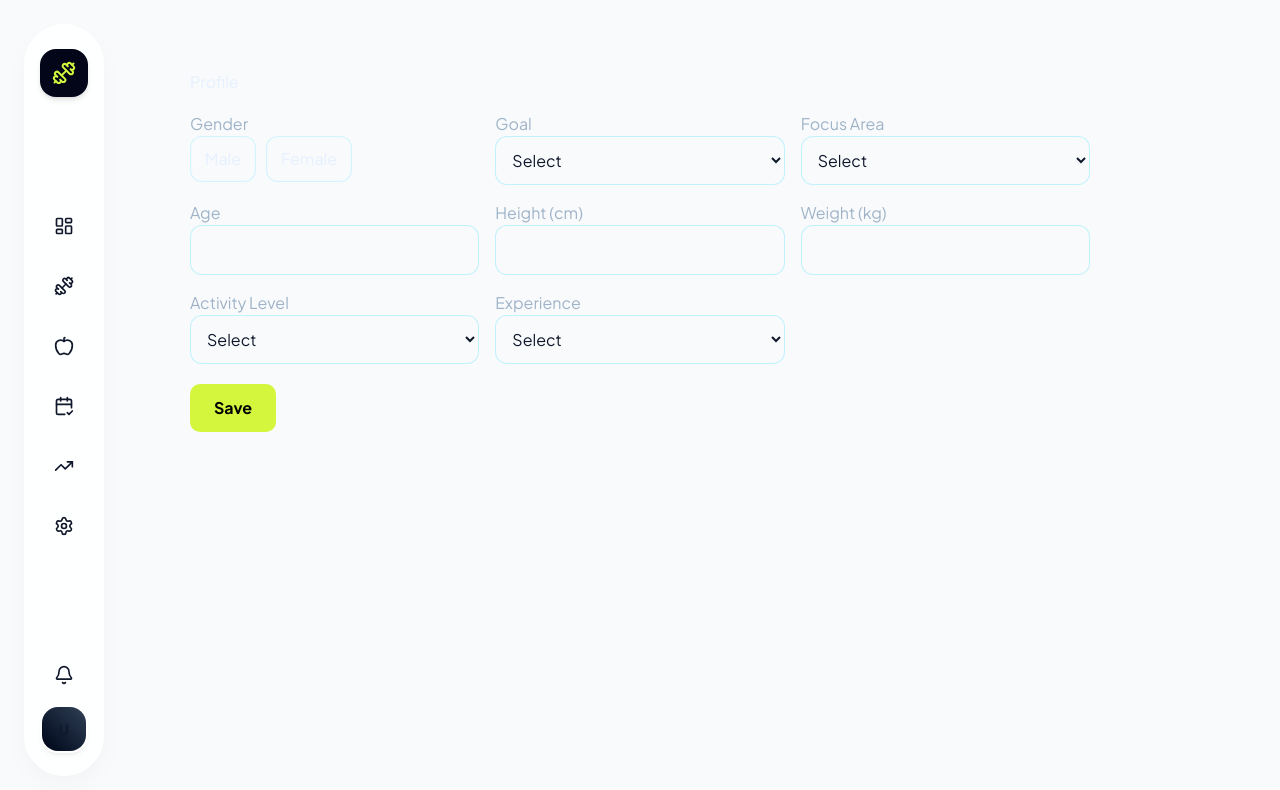
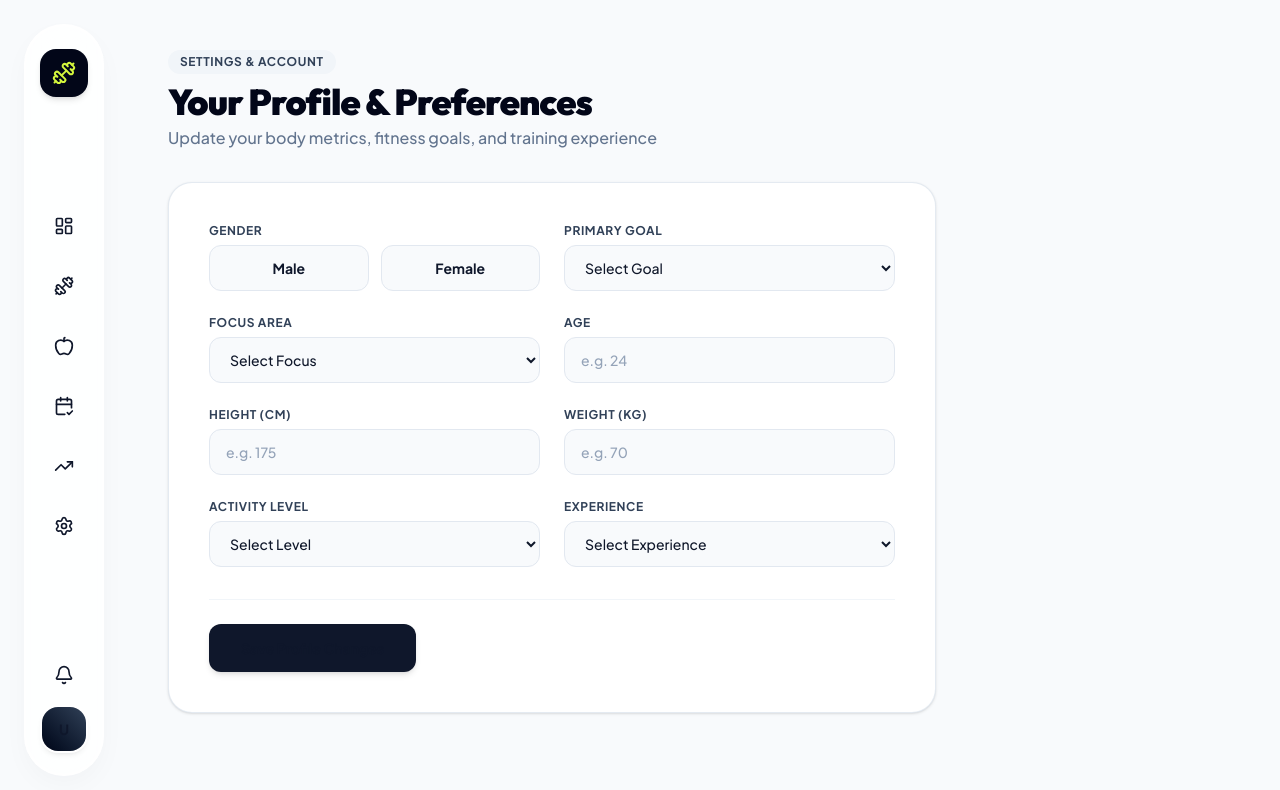
Before and after one commit to Zain1098/Fitness-Web-Frontend, a React (Vite) app: page /profile in a window 1280 px wide. Shown: the top 790 px of the page. Built offline with nearby package versions, Linux system fonts and the light colour scheme.

Commit message:
feat(ui): harmonize Profile page with modern dashboard design tokens

```diff
--- a/src/pages/Profile.jsx
+++ b/src/pages/Profile.jsx
@@ -26,80 +26,166 @@ export default function Profile(){
   }
   const set = (k,v)=> setPrefs(p=>({ ...p, [k]: v }))
   return (
-    <>
+    <div className="min-h-screen bg-[#F8FAFC] pb-24 selection:bg-[#D4F63D] selection:text-slate-900">
       <DashboardNavbar />
-      <section style={{ padding:'70px 0' }}>
-        <div className="container" style={{ maxWidth: '900px', margin: '0 auto' }}>
-          <h2 style={{ color:'#e6f0ff' }}>Profile</h2>
-          <div style={{ display:'grid', gap:'16px', gridTemplateColumns:'repeat(auto-fit, minmax(220px, 1fr))', marginTop:'18px' }}>
+
+      <main className="lg:pl-32 pt-8 sm:pt-12 px-4 sm:px-8 max-w-[1200px] mx-auto">
+        {/* Header */}
+        <div className="mb-8">
+          <div className="inline-flex items-center gap-2 px-3 py-1 rounded-full bg-slate-100 text-slate-700 text-xs font-bold uppercase tracking-wider mb-2">
+            Settings & Account
+          </div>
+          <h1 className="text-3xl sm:text-4xl font-black text-slate-950 tracking-tight font-['Outfit']">
+            Your Profile & Preferences
+          </h1>
+          <p className="text-sm sm:text-base text-slate-500 font-medium mt-1">
+            Update your body metrics, fitness goals, and training experience
+          </p>
+        </div>
+
+        {/* Profile Card */}
+        <div className="bg-white rounded-3xl p-6 sm:p-10 border border-slate-200/90 shadow-sm max-w-3xl">
+          <div className="grid grid-cols-1 sm:grid-cols-2 gap-6">
             <Field label="Gender">
-              <div style={{ display:'flex', gap:'10px' }}>
-                <button className={`ff-choice${prefs.gender==='male'?' active':''}`} onClick={()=>set('gender','male')}>Male</button>
-                <button className={`ff-choice${prefs.gender==='female'?' active':''}`} onClick={()=>set('gender','female')}>Female</button>
+              <div className="flex gap-3">
+                <button
+                  type="button"
+                  className={`flex-1 py-3 px-4 rounded-xl font-bold text-sm border transition-all ${
+                    prefs.gender === 'male'
+                      ? 'bg-slate-900 text-[#D4F63D] border-slate-900 shadow-sm'
+                      : 'bg-slate-50 text-slate-700 border-slate-200 hover:bg-slate-100'
+                  }`}
+                  onClick={() => set('gender', 'male')}
+                >
+                  Male
+                </button>
+                <button
+                  type="button"
+                  className={`flex-1 py-3 px-4 rounded-xl font-bold text-sm border transition-all ${
+                    prefs.gender === 'female'
+                      ? 'bg-slate-900 text-[#D4F63D] border-slate-900 shadow-sm'
+                      : 'bg-slate-50 text-slate-700 border-slate-200 hover:bg-slate-100'
+                  }`}
+                  onClick={() => set('gender', 'female')}
+                >
+                  Female
+                </button>
               </div>
             </Field>
-            <Field label="Goal">
-              <select value={prefs.goal||''} onChange={(e)=>set('goal', e.target.value)} className="ff-input">
-                <option value="">Select</option>
+
+            <Field label="Primary Goal">
+              <select
+                value={prefs.goal || ''}
+                onChange={(e) => set('goal', e.target.value)}
+                className="w-full px-4 py-3 bg-slate-50 border border-slate-200 rounded-xl text-slate-900 font-medium text-sm focus:outline-none focus:ring-2 focus:ring-slate-900/10 focus:border-slate-400"
+              >
+                <option value="">Select Goal</option>
                 <option value="lose_weight">Lose Weight</option>
                 <option value="build_muscle">Build Muscle</option>
-                <option value="get_fit">Get Fit</option>
+                <option value="get_fit">Get Fit & Tone</option>
               </select>
             </Field>
+
             <Field label="Focus Area">
-              <select value={prefs.focusArea||''} onChange={(e)=>set('focusArea', e.target.value)} className="ff-input">
-                <option value="">Select</option>
+              <select
+                value={prefs.focusArea || ''}
+                onChange={(e) => set('focusArea', e.target.value)}
+                className="w-full px-4 py-3 bg-slate-50 border border-slate-200 rounded-xl text-slate-900 font-medium text-sm focus:outline-none focus:ring-2 focus:ring-slate-900/10 focus:border-slate-400"
+              >
+                <option value="">Select Focus</option>
                 <option value="full_body">Full Body</option>
                 <option value="upper_body">Upper Body</option>
                 <option value="lower_body">Lower Body</option>
               </select>
             </Field>
+
             <Field label="Age">
-              <input type="number" value={prefs.age||''} onChange={(e)=>set('age', Number(e.target.value))} className="ff-input" min="12" max="100" />
+              <input
+                type="number"
+                value={prefs.age || ''}
+                onChange={(e) => set('age', Number(e.target.value))}
+                className="w-full px-4 py-3 bg-slate-50 border border-slate-200 rounded-xl text-slate-900 font-medium text-sm focus:outline-none focus:ring-2 focus:ring-slate-900/10 focus:border-slate-400"
+                min="12"
+                max="100"
+                placeholder="e.g. 24"
+              />
             </Field>
+
             <Field label="Height (cm)">
-              <input type="number" value={prefs.heightCm||''} onChange={(e)=>set('heightCm', Number(e.target.value))} className="ff-input" min="50" max="250" />
+              <input
+                type="number"
+                value={prefs.heightCm || ''}
+                onChange={(e) => set('heightCm', Number(e.target.value))}
+                className="w-full px-4 py-3 bg-slate-50 border border-slate-200 rounded-xl text-slate-900 font-medium text-sm focus:outline-none focus:ring-2 focus:ring-slate-900/10 focus:border-slate-400"
+                min="50"
+                max="250"
+                placeholder="e.g. 175"
+              />
             </Field>
+
             <Field label="Weight (kg)">
-              <input type="number" value={prefs.weightKg||''} onChange={(e)=>set('weightKg', Number(e.target.value))} className="ff-input" min="30" max="300" />
+              <input
+                type="number"
+                value={prefs.weightKg || ''}
+                onChange={(e) => set('weightKg', Number(e.target.value))}
+                className="w-full px-4 py-3 bg-slate-50 border border-slate-200 rounded-xl text-slate-900 font-medium text-sm focus:outline-none focus:ring-2 focus:ring-slate-900/10 focus:border-slate-400"
+                min="30"
+                max="300"
+                placeholder="e.g. 70"
+              />
             </Field>
+
             <Field label="Activity Level">
-              <select value={prefs.activityLevel||''} onChange={(e)=>set('activityLevel', e.target.value)} className="ff-input">
-                <option value="">Select</option>
-                <option value="sedentary">Sedentary</option>
-                <option value="light">Light</option>
-                <option value="moderate">Moderate</option>
-                <option value="active">Active</option>
+              <select
+                value={prefs.activityLevel || ''}
+                onChange={(e) => set('activityLevel', e.target.value)}
+                className="w-full px-4 py-3 bg-slate-50 border border-slate-200 rounded-xl text-slate-900 font-medium text-sm focus:outline-none focus:ring-2 focus:ring-slate-900/10 focus:border-slate-400"
+              >
+                <option value="">Select Level</option>
+                <option value="sedentary">Sedentary (desk job)</option>
+                <option value="light">Lightly Active (1-2 days/wk)</option>
+                <option value="moderate">Moderately Active (3-5 days/wk)</option>
+                <option value="active">Very Active (6-7 days/wk)</option>
               </select>
             </Field>
+
             <Field label="Experience">
-              <select value={prefs.experience||''} onChange={(e)=>set('experience', e.target.value)} className="ff-input">
-                <option value="">Select</option>
+              <select
+                value={prefs.experience || ''}
+                onChange={(e) => set('experience', e.target.value)}
+                className="w-full px-4 py-3 bg-slate-50 border border-slate-200 rounded-xl text-slate-900 font-medium text-sm focus:outline-none focus:ring-2 focus:ring-slate-900/10 focus:border-slate-400"
+              >
+                <option value="">Select Experience</option>
                 <option value="beginner">Beginner</option>
                 <option value="intermediate">Intermediate</option>
                 <option value="advanced">Advanced</option>
               </select>
             </Field>
           </div>
-          <div style={{ marginTop:'20px' }}>
-            <button onClick={save} className="ff-btn" style={{ padding:'12px 24px', borderRadius:'10px', background:'var(--ff-neon)', color:'#000', fontWeight:700 }}>Save</button>
-            {status && <span style={{ marginLeft:'12px', color:'#9fb3c8' }}>{status}</span>}
+
+          <div className="mt-8 pt-6 border-t border-slate-100 flex items-center gap-4">
+            <button
+              onClick={save}
+              className="px-8 py-3.5 bg-slate-900 hover:bg-slate-800 text-[#D4F63D] font-bold text-sm rounded-xl transition-all shadow-md active:scale-95"
+            >
+              Save Profile Changes
+            </button>
+            {status && (
+              <span className={`text-sm font-semibold ${status === 'Saved' ? 'text-emerald-600' : 'text-slate-500'}`}>
+                {status}
+              </span>
+            )}
           </div>
         </div>
-      </section>
-      <style>{`
-        .ff-input{ width:100%; padding:12px; border-radius:12px; border:1px solid rgba(91,225,255,0.35); background: var(--ff-bg); color: var(--ff-text) }
-        .ff-choice{ background: rgba(255,255,255,0.05); backdrop-filter: blur(4px); padding: 10px 14px; border-radius: 12px; border:1px solid rgba(91,225,255,0.25); color:#e6f0ff }
-        .ff-choice.active{ border-color: var(--ff-neon) }
-      `}</style>
-    </>
+      </main>
+    </div>
   )
 }
 
 function Field({ label, children }){
   return (
-    <div>
-      <div className="label"><span className="ff-title" style={{ fontSize:'16px', color:'#9fb3c8' }}>{label}</span></div>
+    <div className="flex flex-col gap-1.5">
+      <label className="text-xs font-bold uppercase tracking-wider text-slate-700">{label}</label>
       {children}
     </div>
   )
```
